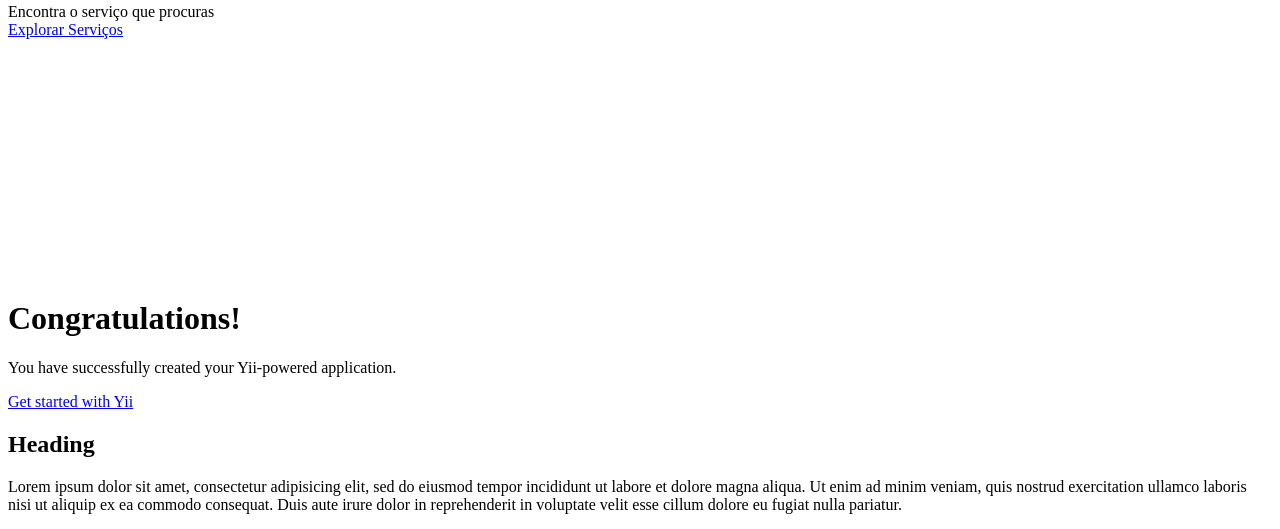
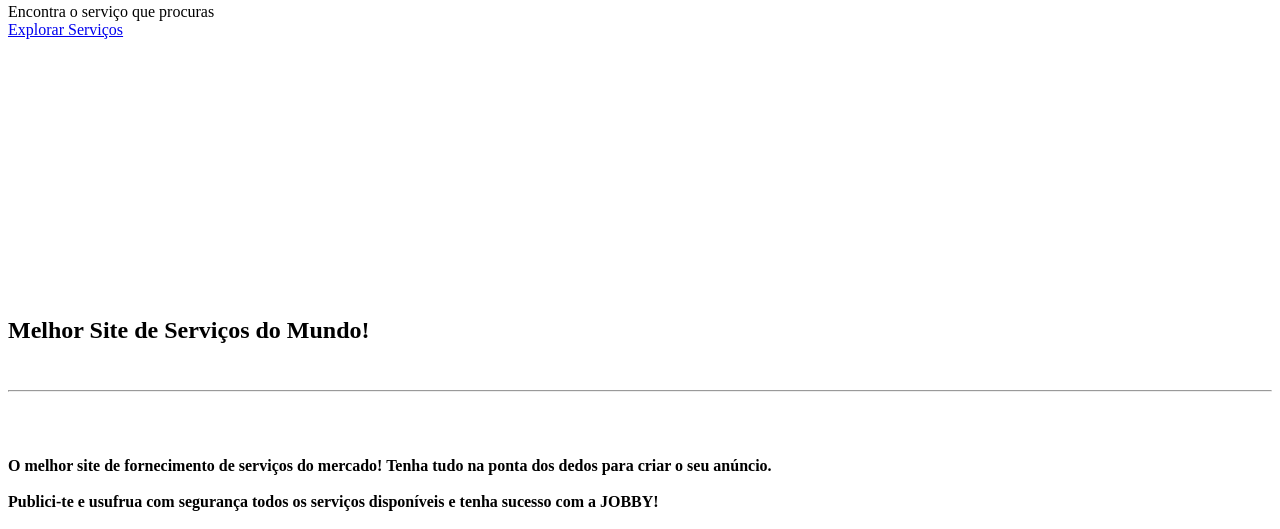
Before and after one commit to Jobby-Oficial/Jobby-Web, a Yii app: template jobby-web/frontend/views/site/index.php in a window 1280 px wide. Shown: the part 309-838 px from the top of the page. Run offline with PHP 8.4 and a stand-in for Yii, Linux system fonts and the light colour scheme; the template is opened without the code that fills it, so the values that code supplies are empty; some libraries are stand-ins or nearby versions.

Commit message:
Presentation Section

```diff
--- a/jobby-web/frontend/assets/AppAsset.php
+++ b/jobby-web/frontend/assets/AppAsset.php
@@ -15,6 +15,7 @@ class AppAsset extends AssetBundle
         'css/site.css',
     ];
     public $js = [
+        'js/site.js',
     ];
     public $depends = [
         'yii\web\YiiAsset',
--- a/jobby-web/frontend/views/site/index.php
+++ b/jobby-web/frontend/views/site/index.php
@@ -1,6 +1,7 @@
 <?php
 
 use yii\bootstrap5\Html;
+use yii\helpers\Url;
 
 /** @var yii\web\View $this */
 
@@ -38,6 +39,23 @@ $this->title = 'My Yii Application';
 
 <div class="container">
 
+    <section class="presentation-section">
+        <div class="container">
+            <br>
+            <a name="presentation" id="presentation"><h1 class="text-center">Melhor Site de Serviços do Mundo!</h1></a><br><hr><br><br>
+            <div class="row">
+                <div class="col-sm-7 presentation-box">
+                    <h4>O melhor site de fornecimento de serviços do mercado! Tenha tudo na ponta dos dedos para
+                        criar o seu anúncio. <br><br>Publici-te e usufrua com segurança todos os serviços disponíveis
+                        e tenha sucesso com a JOBBY!</h4>
+                </div>
+                <div class="col-sm-5">
+                    <span class=""><img src="<?= Url::to('@web/assets/img/Jobby_Mockup_2.png', true) ?>" class="presentation-radius" width="340" height="280" /></span>
+                </div>
+            </div>
+        </div>
+    </section>
+
     <div class="site-index">
         <div class="p-5 mb-4 bg-transparent rounded-3">
             <div class="container-fluid py-5 text-center">
@@ -46,6 +64,8 @@ $this->title = 'My Yii Application';
                 <p><a class="btn btn-lg btn-success" href="http://www.yiiframework.com">Get started with Yii</a></p>
             </div>
         </div>
+
+        <?= Html::img('@web/assets/img/jobby_oficial_v4.svg', ['alt' => 'Logo', 'class' => 'img-fit test']);?>
 
         <div class="body-content">
 
```
Also changed, not shown: jobby-web/frontend/web/css/site.css (+34 -1 lines), jobby-web/frontend/web/js/site.js (added). Lines whose indentation alone changed are shown as unchanged.
